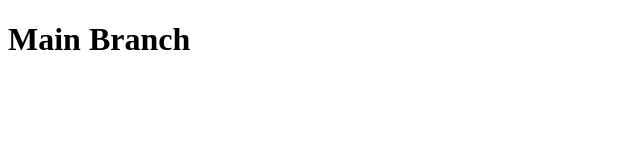
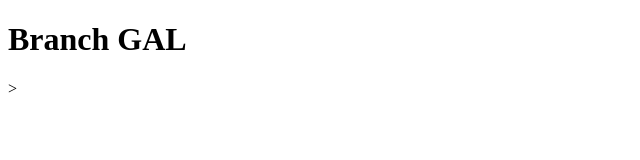
Before and after one commit to YoniB1995/fullstack-git, a plain HTML site: page index.html in a window 1280 px wide. Shown: the whole page, without its empty margins (0-640 px from the left). Drawn offline with Linux system fonts and the light colour scheme.

Commit message:
added new branch

```diff
--- a/index.html
+++ b/index.html
@@ -7,6 +7,6 @@
     <title>Document</title>
 </head>
 <body>
-    <h1>Main Branch</h1>
+    <h1>Branch GAL</h1>>
 </body>
 </html>
```
